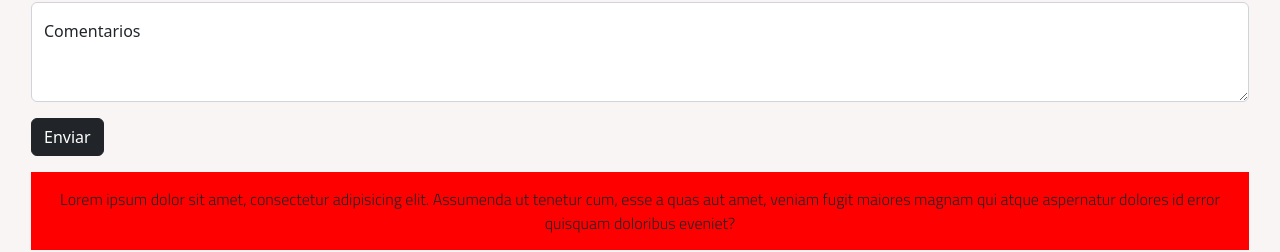
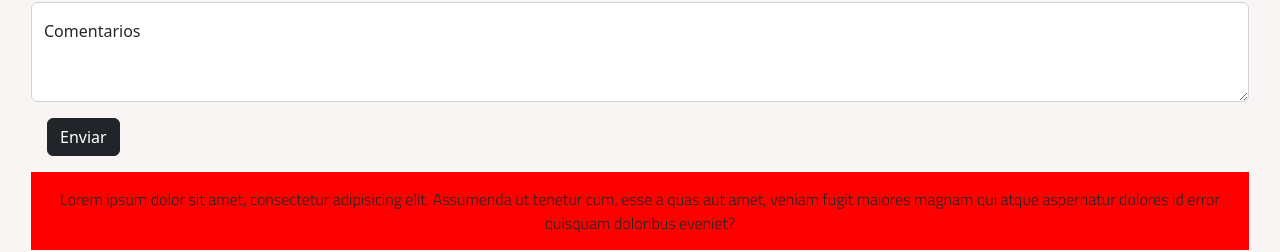
Before and after one commit to mcavichi/tiendamugarg, a website: page pages/contacto.html in a window 1280 px wide. Shown: the part 1476-1728 px from the top of the page. Drawn offline with nearby package versions, Linux system fonts and the light colour scheme.

Commit message:
Cambio de posicion de  boton en formulario

```diff
--- a/pages/contacto.html
+++ b/pages/contacto.html
@@ -74,7 +74,7 @@
                         <textarea class="form-control" placeholder="Leave a comment here" id="floatingTextarea2" style="height: 100px"></textarea>
                         <label for="floatingTextarea2">Comentarios</label>
                     </div>
-                    <div class="py-3">
+                    <div class="py-3 ps-3">
                         <button type="button" class="btn btn-dark">Enviar</button>
                     </div>
                     <div class="mockup-1"></div>
```
